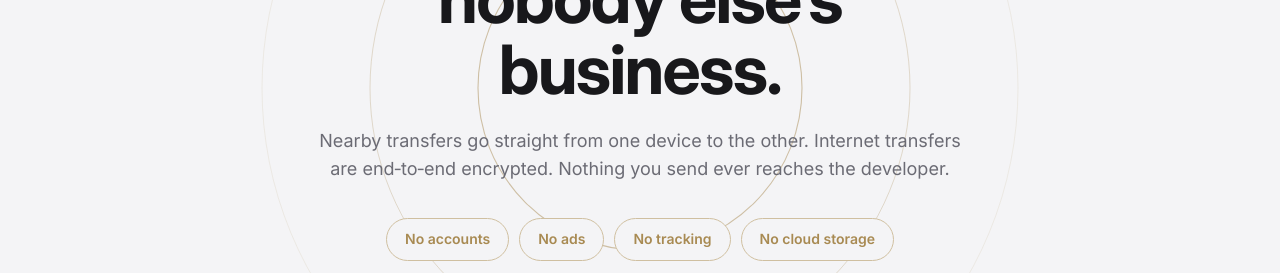
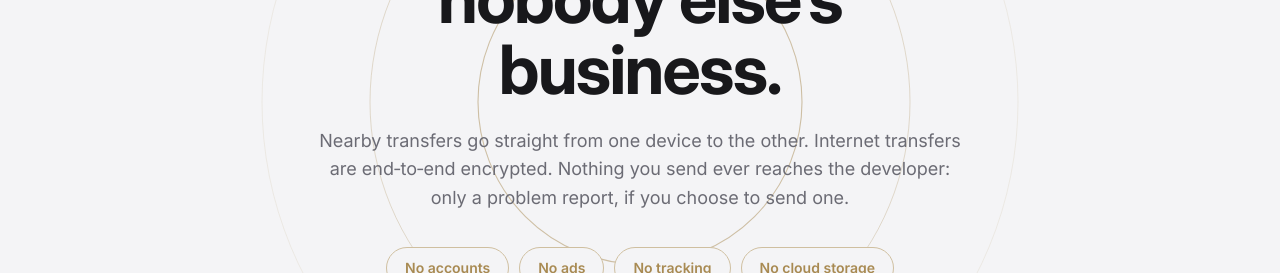
Before and after one commit to xmhrnx/easysend, a plain HTML site: page site/index.html in a window 1280 px wide. Shown: the part 3860-4133 px from the top of the page. Drawn offline with Linux system fonts and the light colour scheme; files whose address does not match are found by name; a web font is replaced by a local one.

Commit message:
Mention problem reports in the website's privacy summary
Co-Authored-By: Claude Opus 5.5 <noreply@anthropic.com>
Claude-Session: https://claude.ai/code/session_01Ev5USynjEKoPR8viudwepE

```diff
--- a/site/index.html
+++ b/site/index.html
@@ -409,7 +409,7 @@ footer small { color: var(--muted); font-size: 13px; width: 100%; }
   <div class="wrap reveal">
     <div class="overline">Private by design</div>
     <h2>What you send is nobody else’s business.</h2>
-    <p>Nearby transfers go straight from one device to the other. Internet transfers are end‑to‑end encrypted. Nothing you send ever reaches the developer.</p>
+    <p>Nearby transfers go straight from one device to the other. Internet transfers are end‑to‑end encrypted. Nothing you send ever reaches the developer: only a problem report, if you choose to send one.</p>
     <div class="nos"><span>No accounts</span><span>No ads</span><span>No tracking</span><span>No cloud storage</span></div>
     <a class="textlink" href="https://github.com/xmhrnx/easysend/blob/main/PRIVACY.md">Read the privacy policy <svg class="i"><use href="#i-arrow"/></svg></a>
   </div>
```
